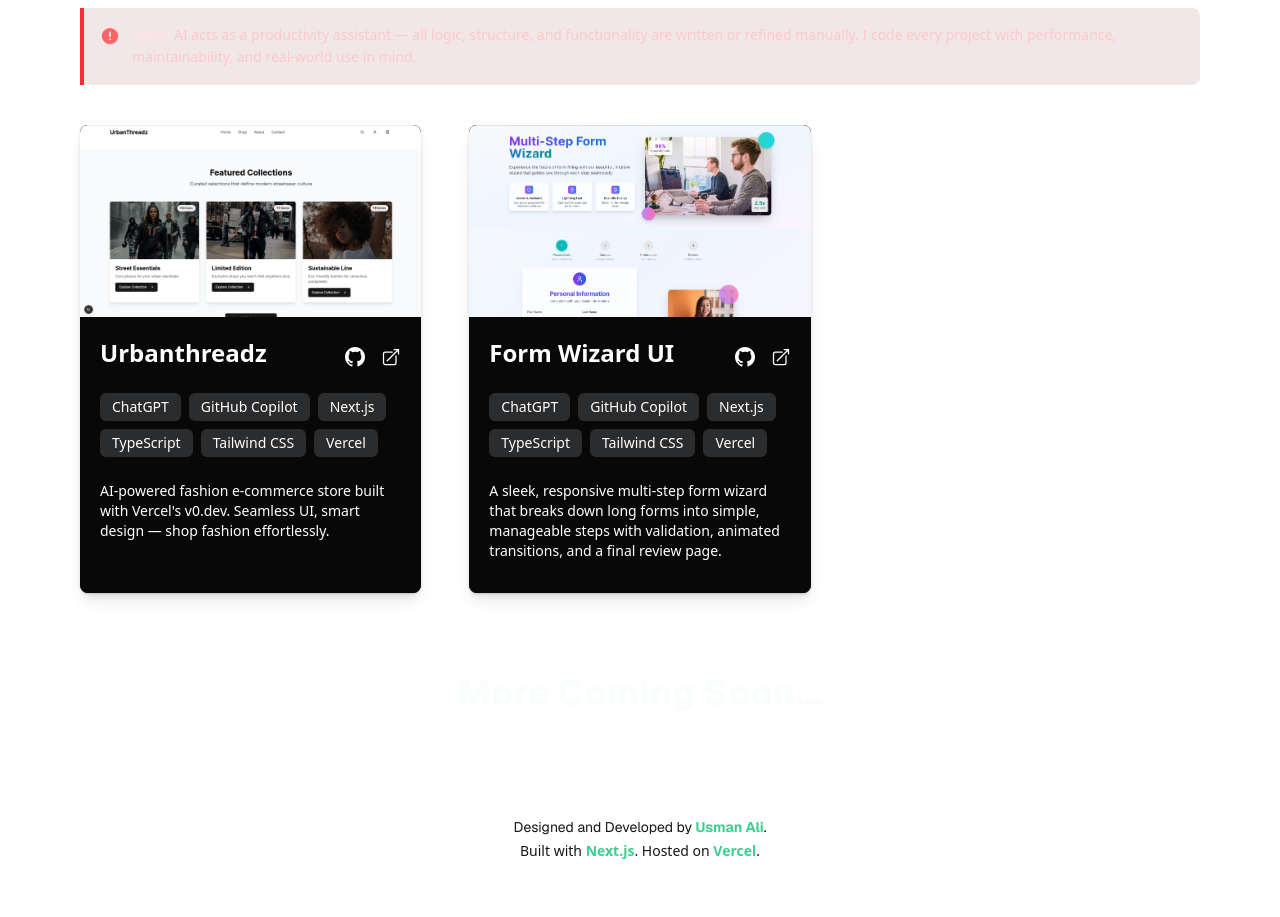
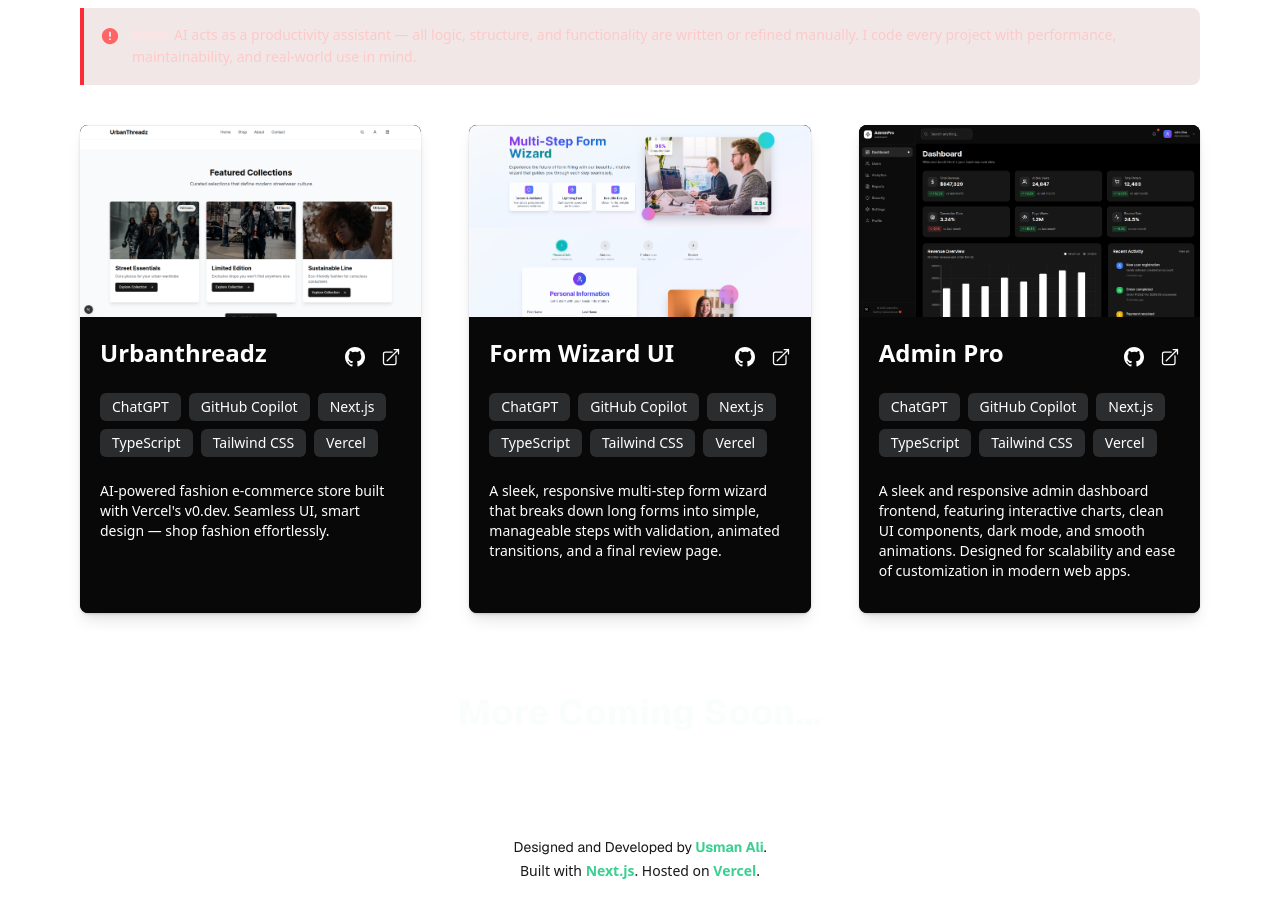
Before and after one commit to 0xDevUsman/Portfolio, a Next.js app: page /projects in a window 1280 px wide. Shown: the part 1220-2137 px from the top of the page. Built offline with nearby package versions, Linux system fonts and the light colour scheme.

Commit message:
add new project

```diff
--- a/src/components/Projects.tsx
+++ b/src/components/Projects.tsx
@@ -6,6 +6,7 @@ import project2 from "@/assets/project2.png";
 import project3 from "@/assets/Project3.png";
 import AiProject1 from "@/assets/AiProject1.png";
 import AiProject2 from "@/assets/AiProject2.png";
+import AiProject3 from "@/assets/AiProject3.png";
 import ProjectCard from "./ProjectCard";
 import { motion } from "framer-motion";
 import { IoMdAlert } from "react-icons/io";
@@ -124,6 +125,22 @@ const Projects = () => {
       description:
         "A sleek, responsive multi-step form wizard that breaks down long forms into simple, manageable steps with validation, animated transitions, and a final review page.",
     },
+    {
+      image: AiProject3,
+      title: "Admin Pro",
+      github: "https://github.com/0xDevUsman/AdminPro-App.git",
+      live: "https://adminflow-project.vercel.app/",
+      stack: [
+        "ChatGPT",
+        "GitHub Copilot",
+        "Next.js",
+        "TypeScript",
+        "Tailwind CSS",
+        "Vercel",
+      ],
+      description:
+        "A sleek and responsive admin dashboard frontend, featuring interactive charts, clean UI components, dark mode, and smooth animations. Designed for scalability and ease of customization in modern web apps.",
+    },
   ];
 
   return (
```
Also changed, not shown: src/assets/AiProject3.png (added).
